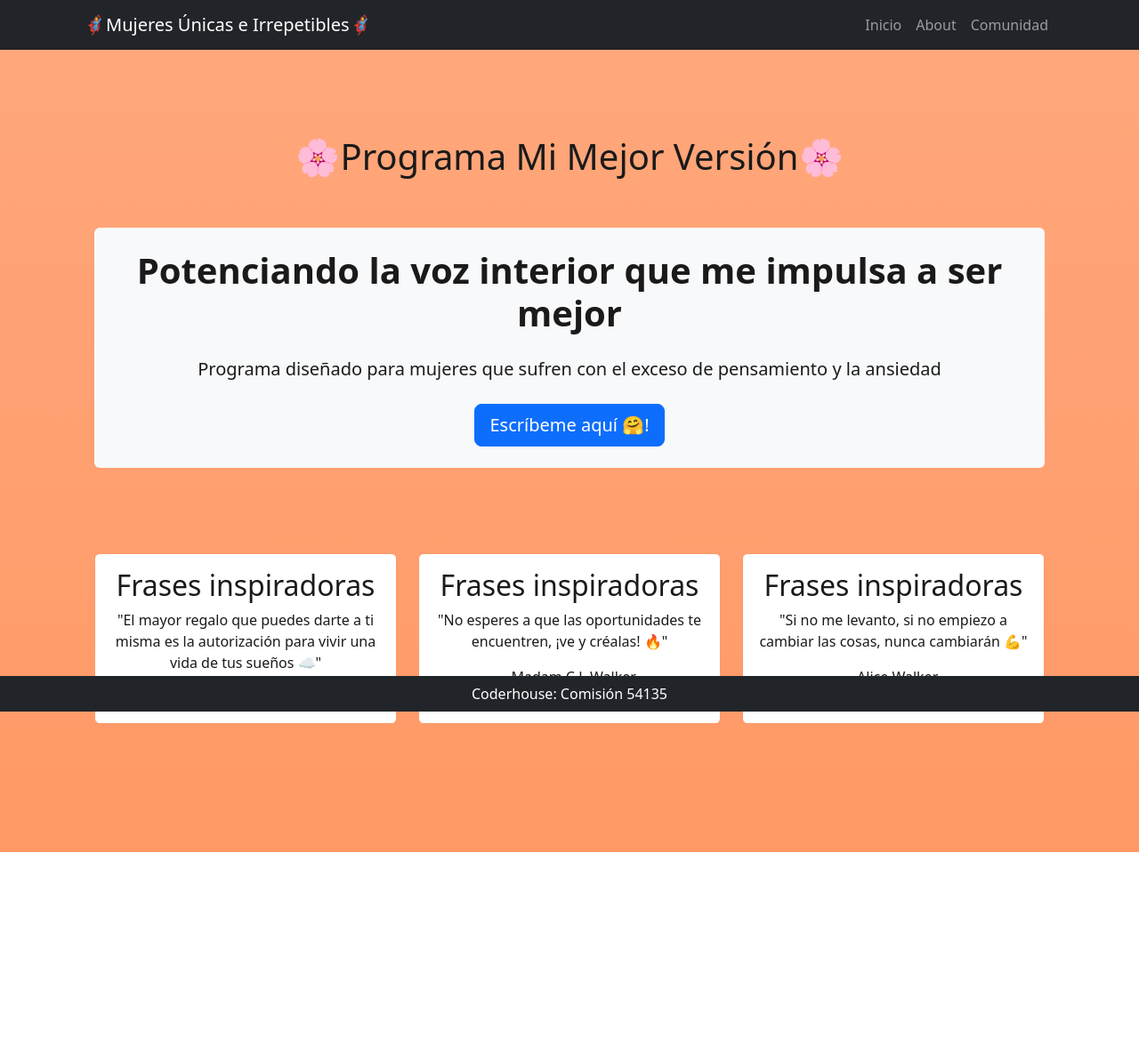
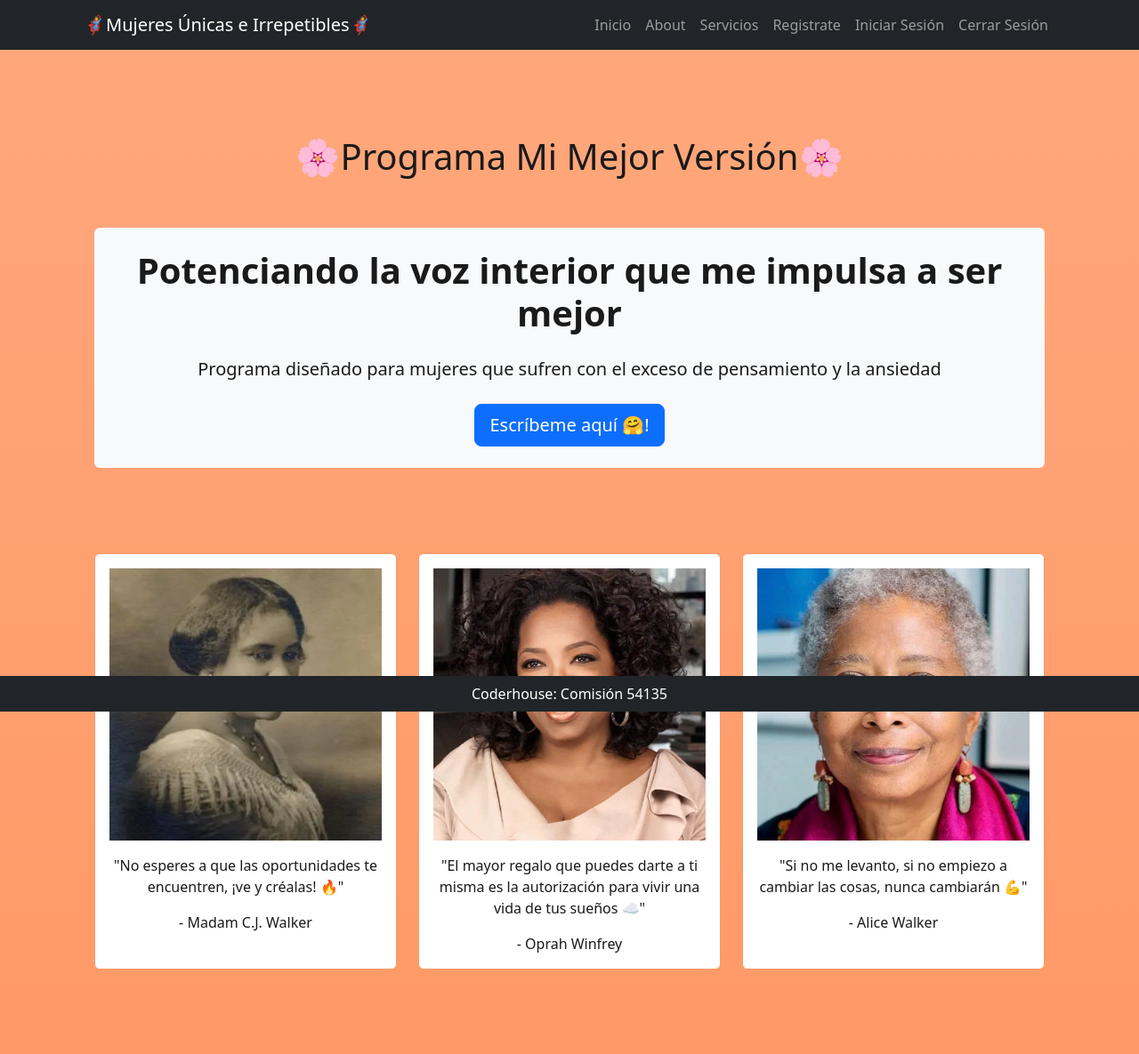
Before and after one commit to Pelosaurio/ProyectoFinal-Bastias, a Django app: template project/core/templates/core/index.html in a window 1280 px wide. Shown: the top 1185 px of the page at 89% size. Before the commit the page ends 958 px from the top, so only its background shows below. Run offline with Django 5.2, Linux system fonts and the light colour scheme; the template is opened without the code that fills it, so the values that code supplies are empty; some libraries are stand-ins or nearby versions.

Commit message:
modified: index and navbar

```diff
--- a/project/core/templates/core/componentes/navbar.html
+++ b/project/core/templates/core/componentes/navbar.html
@@ -6,7 +6,10 @@
             <ul class="navbar-nav ms-auto">
                 <li class="nav-item"><a class="nav-link" href="{% url 'core:home' %}">Inicio</a></li>
                 <li class="nav-item"><a class="nav-link" href="{% url 'core:home' %}">About</a></li>
-                <li class="nav-item"><a class="nav-link" href="{% url 'Comunidad:home' %}">Comunidad</a></li>
+                <li class="nav-item"><a class="nav-link" href="{% url 'servicios:home' %}">Servicios</a></li>
+                <li class="nav-item"><a class="nav-link" href="{% url 'Comunidad:home' %}">Registrate</a></li>
+                <li class="nav-item"><a class="nav-link" href="{% url 'core:home' %}">Iniciar Sesión</a></li>
+                <li class="nav-item"><a class="nav-link" href="{% url 'core:home' %}">Cerrar Sesión</a></li>
             </ul>
         </div>
     </div>
--- a/project/core/templates/core/index.html
+++ b/project/core/templates/core/index.html
@@ -20,7 +20,16 @@
                 <div class="col">
                     <div class="card h-100" style="background-color: #fff; border-color: #ff9966;">
                         <div class="card-body">
-                            <h2 class="card-title" style="color: #1a1a1a;">Frases inspiradoras</h2>
+                            <img src="{% static 'core/img/madamc.webp' %}" class="img-fluid mb-3">
+                            <p class="card-text" style="color: #1a1a1a;">"No esperes a que las oportunidades te encuentren, ¡ve y créalas! 🔥"</p>
+                            <p class="card-text" style="color: #1a1a1a;">- Madam C.J. Walker</p>
+                        </div>
+                    </div>
+                </div>
+                <div class="col">
+                    <div class="card h-100" style="background-color: #fff; border-color: #ff9966;">
+                        <div class="card-body">
+                            <img src="{% static 'core/img/oprah.webp' %}" class="img-fluid mb-3">
                             <p class="card-text" style="color: #1a1a1a;">"El mayor regalo que puedes darte a ti misma es la autorización para vivir una vida de tus sueños ☁"</p>
                             <p class="card-text" style="color: #1a1a1a;">- Oprah Winfrey</p>
                         </div>
@@ -29,16 +38,7 @@
                 <div class="col">
                     <div class="card h-100" style="background-color: #fff; border-color: #ff9966;">
                         <div class="card-body">
-                            <h2 class="card-title" style="color: #1a1a1a;">Frases inspiradoras</h2>
-                            <p class="card-text" style="color: #1a1a1a;">"No esperes a que las oportunidades te encuentren, ¡ve y créalas! 🔥"</p>
-                            <p class="card-text" style="color: #1a1a1a;">- Madam C.J. Walker</p>
-                        </div>
-                    </div>
-                </div>
-                <div class="col">
-                    <div class="card h-100" style="background-color: #fff; border-color: #ff9966;">
-                        <div class="card-body">
-                            <h2 class="card-title" style="color: #1a1a1a;">Frases inspiradoras</h2>
+                            <img src="{% static 'core/img/alice.webp' %}" class="img-fluid mb-3">
                             <p class="card-text" style="color: #1a1a1a;">"Si no me levanto, si no empiezo a cambiar las cosas, nunca cambiarán 💪"</p>
                             <p class="card-text" style="color: #1a1a1a;">- Alice Walker</p>
                         </div>
```
Also changed, not shown: project/servicios/templates/servicios/index.html (+39 -20 lines), project/core/static/core/img/alice.webp (added), project/core/static/core/img/madamc.webp (added), project/core/static/core/img/oprah.webp (added).
